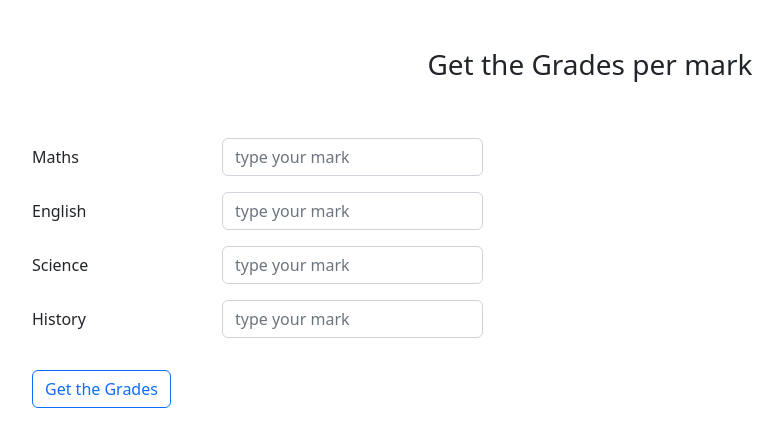
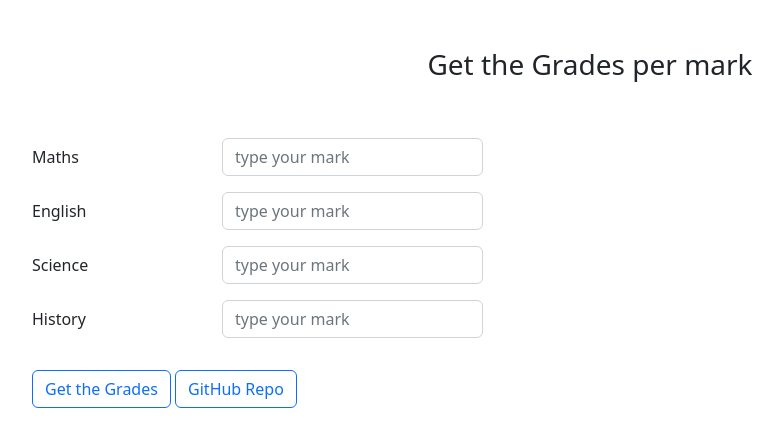
Before and after one commit to faslu007/markstoGrade, a plain HTML site: page index.html in a window 1280 px wide. Shown: the whole page, without its empty margins (50-833 px from the left). Drawn offline with nearby package versions, Linux system fonts and the light colour scheme.

Commit message:
added button

```diff
--- a/index.html
+++ b/index.html
@@ -58,6 +58,9 @@
 
                       <button type="button" class="btn btn-outline-primary mt-3" onclick="getMarks()">Get the Grades</button>
 
+                      <a href="https://github.com/faslu007/markstoGrade.git" class="btn btn-outline-primary mt-3" role="button" aria-disabled="true">GitHub Repo</a>
+
+
                 </form>
             </div>
         </div>
```
